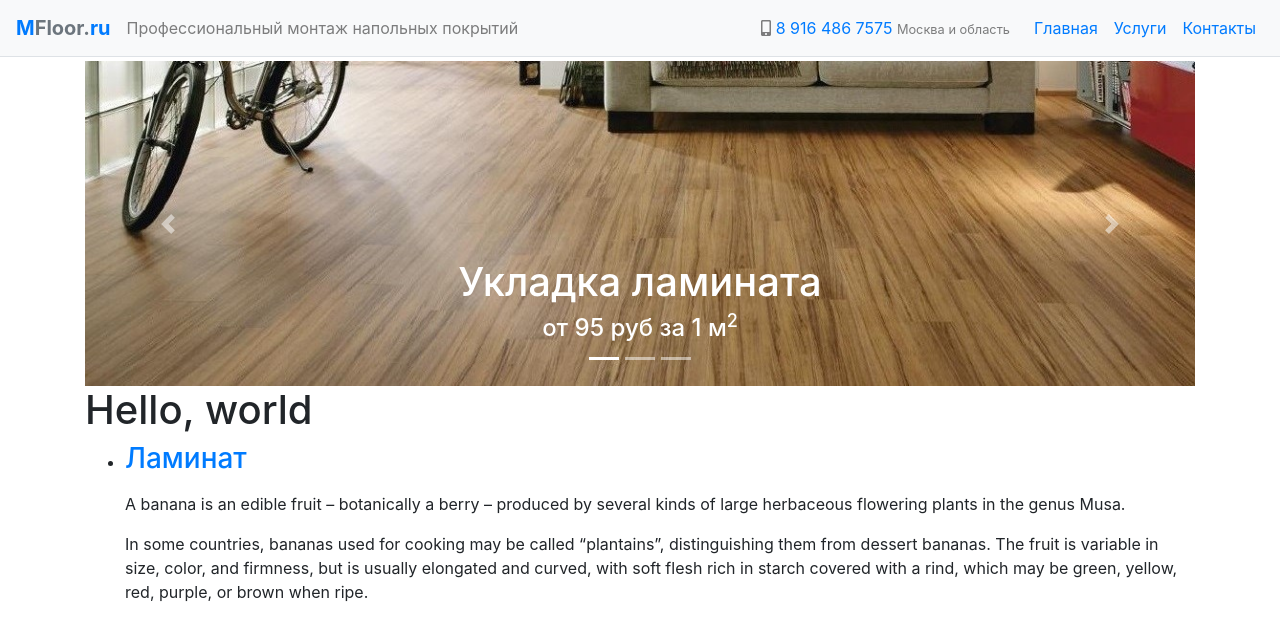
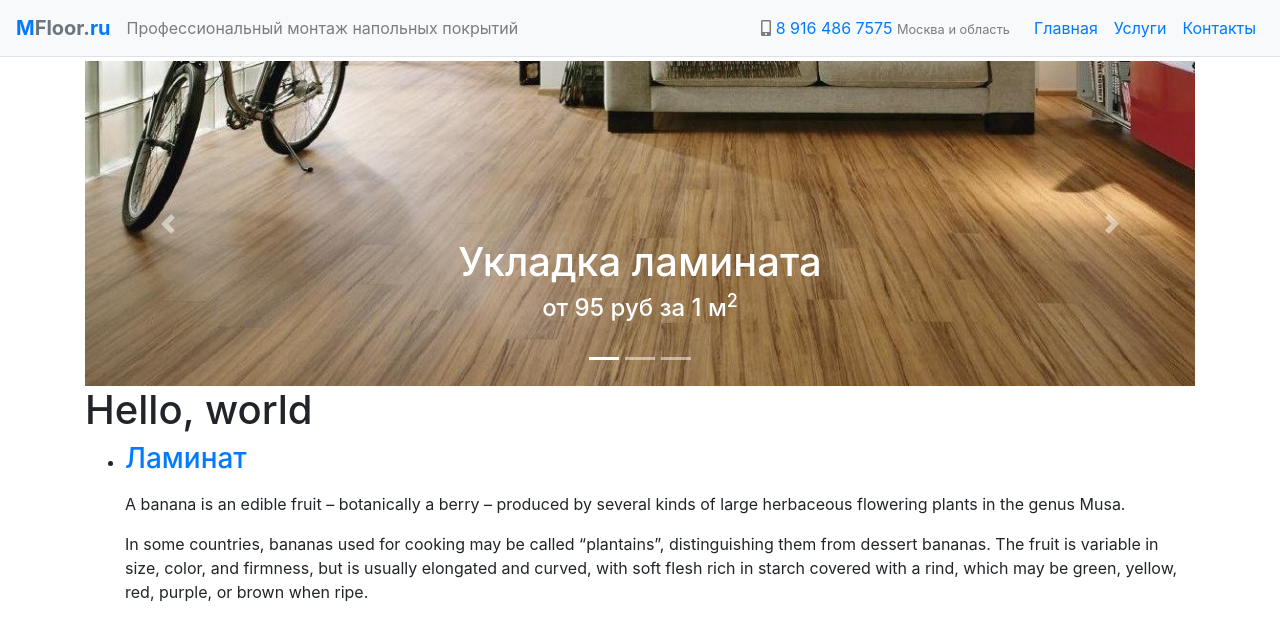
Before and after one commit to nskforward/MFloor, a Jekyll site: the page built from index.html, in a window 1280 px wide. Shown: the top 641 px of the page. Built offline with Jekyll 4.4.1, drawn with Linux system fonts in a browser that asks for light colours.

Commit message:
Jekyll navigation

```diff
--- a/index.html
+++ b/index.html
@@ -11,23 +11,23 @@ title: Дешёвая укладка ламината
     <div class="carousel-inner">
         <div class="carousel-item active">
             <img class="d-block w-100" src="/assets/img/slides/slide1.jpg" alt="укладка ламината">
-            <div class="carousel-caption d-none d-md-block pb-3">
+            <div class="carousel-caption d-none d-md-block">
                 <h1 class="text-white">Укладка ламината</h1>
-                <h4 class="text-white">от 95 руб за 1 м<sup>2</sup></h4>
+                <h4 class="text-white mb-4">от 95 руб за 1 м<sup>2</sup></h4>
             </div>
         </div>
         <div class="carousel-item">
             <img class="d-block w-100" src="/assets/img/slides/slide2.jpg" alt="укладка ковролина">
-            <div class="carousel-caption d-none d-md-block pb-3">
+            <div class="carousel-caption d-none d-md-block">
                 <h1 class="text-dark">Настил ковролина и линолеума</h1>
-                <h4 class="text-dark">от 120 руб за 1 м<sup>2</sup></h4>
+                <h4 class="text-dark mb-4">от 120 руб за 1 м<sup>2</sup></h4>
             </div>
         </div>
         <div class="carousel-item">
             <img class="d-block w-100" src="/assets/img/slides/slide3.jpg" alt="заливка наливного пола">
-            <div class="carousel-caption d-none d-md-block pb-3">
+            <div class="carousel-caption d-none d-md-block">
                 <h1 class="text-white">Заливка наливных полов</h1>
-                <h4 class="text-white">от 400 руб за 1 м<sup>2</sup></h4>
+                <h4 class="text-white mb-4">от 400 руб за 1 м<sup>2</sup></h4>
             </div>
         </div>
     </div>
```
